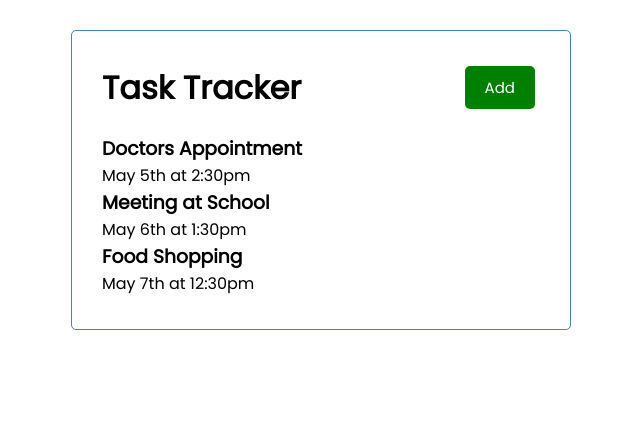
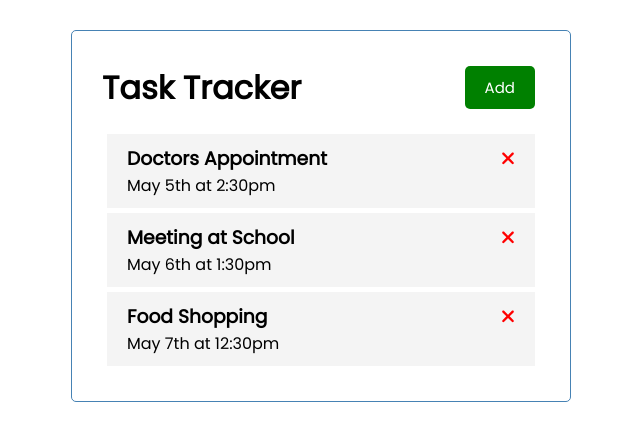
Before and after one commit to afsharm/crash2, an Angular app: page / in a window 1280 px wide. Shown: the top 440 px of the page, without its empty margins (319-959 px from the left). Built offline with nearby package versions, Linux system fonts and the light colour scheme.

Commit message:
font-awesome

```diff
--- a/package.json
+++ b/package.json
@@ -18,6 +18,11 @@
     "@angular/platform-browser": "^17.1.0",
     "@angular/platform-browser-dynamic": "^17.1.0",
     "@angular/router": "^17.1.0",
+    "@fortawesome/angular-fontawesome": "^0.14.1",
+    "@fortawesome/fontawesome-svg-core": "^6.4.2",
+    "@fortawesome/free-brands-svg-icons": "^6.4.2",
+    "@fortawesome/free-regular-svg-icons": "^6.4.2",
+    "@fortawesome/free-solid-svg-icons": "^6.4.2",
     "rxjs": "~7.8.0",
     "tslib": "^2.3.0",
     "zone.js": "~0.14.3"
--- a/src/app/components/button/button.component.ts
+++ b/src/app/components/button/button.component.ts
@@ -15,7 +15,6 @@ export class ButtonComponent {
   @Output() btnClick = new EventEmitter();
 
   onClick() {
-    //console.log("add");
     this.btnClick.emit();
   }
 }
--- a/src/app/components/task-item/task-item.component.css
+++ b/src/app/components/task-item/task-item.component.css
@@ -0,0 +1,16 @@
+.task {
+    background: #f4f4f4;
+    margin: 5px;
+    padding: 10px 20px;
+    cursor: pointer;
+  }
+
+  .task.reminder {
+    border-left: 5px solid green;
+  }
+
+  .task h3 {
+    display: flex;
+    align-items: center;
+    justify-content: space-between;
+  }
--- a/src/app/components/task-item/task-item.component.html
+++ b/src/app/components/task-item/task-item.component.html
@@ -1,4 +1,4 @@
 <div class="task">
-    <h3>{{task?.text}}</h3>
+    <h3>{{task?.text}} <fa-icon [ngStyle]="{'color': 'red'}" [icon]="faTimes"></fa-icon> </h3>
     <p>{{task?.day}}</p>
 </div>
--- a/src/app/components/task-item/task-item.component.ts
+++ b/src/app/components/task-item/task-item.component.ts
@@ -1,13 +1,17 @@
 import { Component, Input } from '@angular/core';
 import { Task } from '../../Task';
+import { faTimes } from '@fortawesome/free-solid-svg-icons';
+import { FontAwesomeModule } from '@fortawesome/angular-fontawesome';
+import { CommonModule } from '@angular/common';
 
 @Component({
   selector: 'app-task-item',
   standalone: true,
-  imports: [],
+  imports: [FontAwesomeModule, CommonModule],
   templateUrl: './task-item.component.html',
   styleUrl: './task-item.component.css'
 })
 export class TaskItemComponent {
   @Input() task: Task | undefined;
+  faTimes = faTimes;
 }
```
Also changed, not shown: 1 other file (tests, documents, lock files or other folders).
